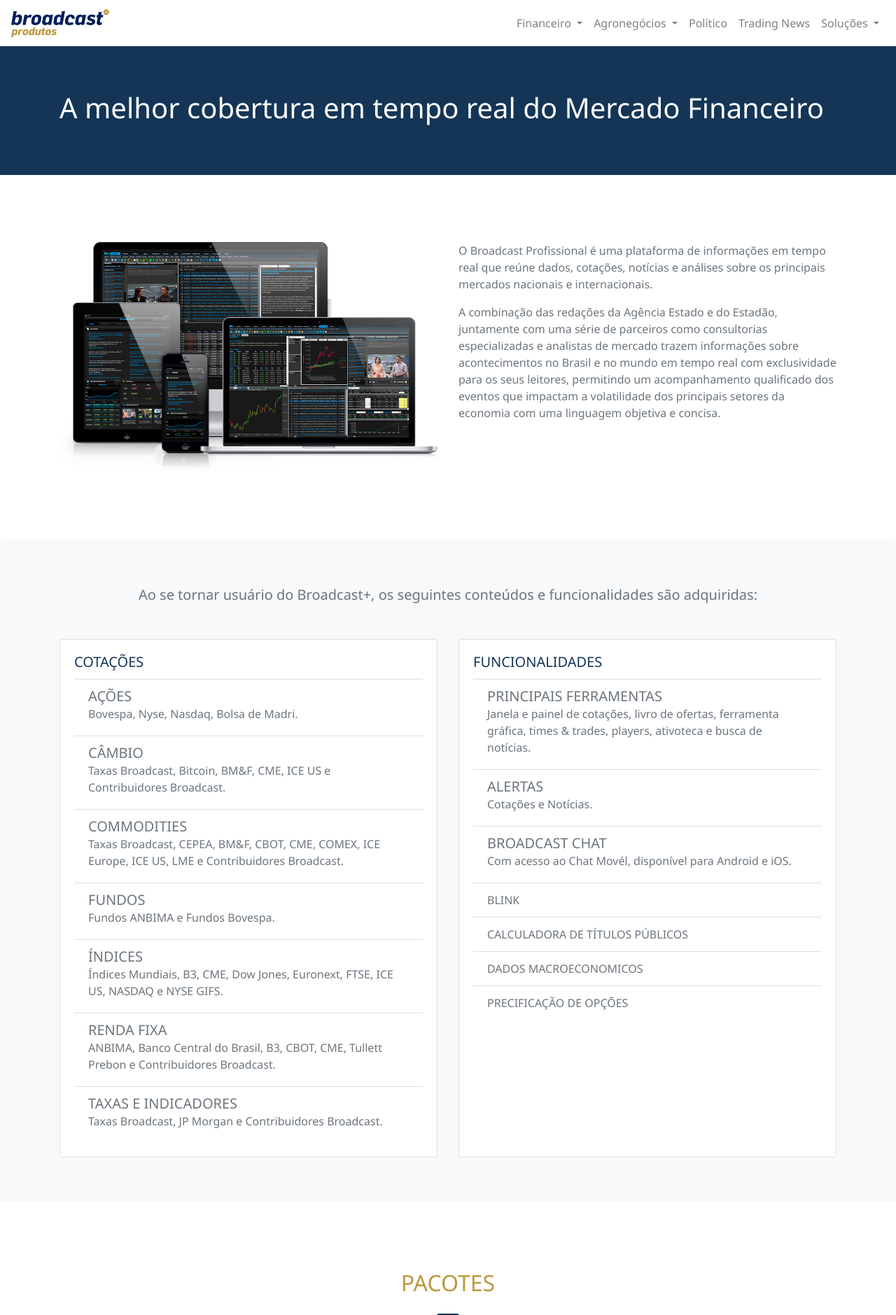
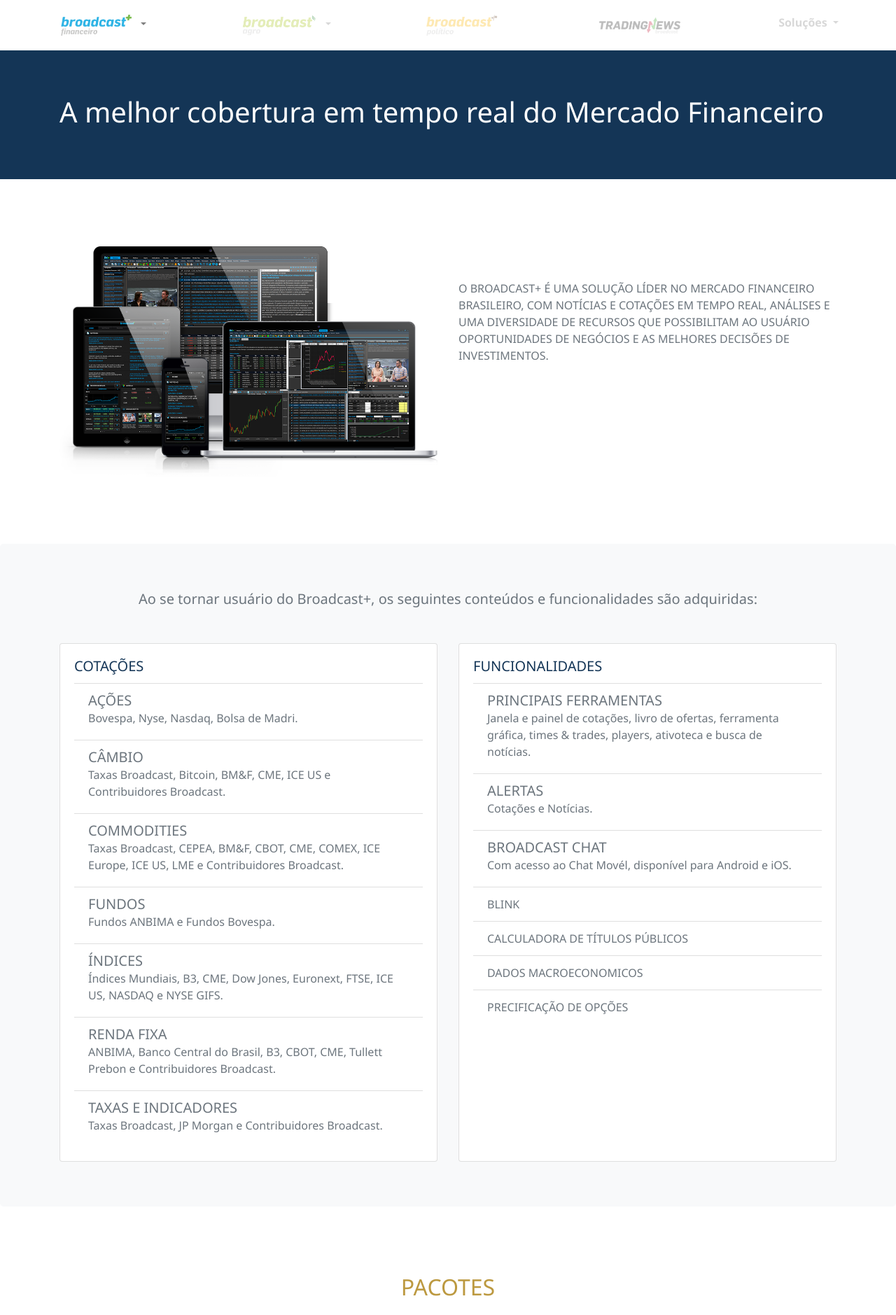
Before and after one commit to brunoLeal93/broadcastprodutos, a Flask app: page /bpro-web in a window 1280 px wide. Shown: the top 1879 px of the page at 70% size. Run offline with Flask 2, Linux system fonts and the light colour scheme; some libraries are stand-ins or nearby versions.

Commit message:
Mudanças de Menu e Correções

```diff
--- a/app/controllers/main.py
+++ b/app/controllers/main.py
@@ -32,7 +32,7 @@ def noticiosos():
 '''
 @app.route('/cotacao', methods=['GET' , 'POST'])
 def cotacao():
-        src = db.searchCotacao()
+        #src = db.searchCotacao()
         html=""
         if request.method == "POST":
                 text = request.form.get('contentSearch')
--- /dev/null
+++ b/app/static/css/menu.css
@@ -0,0 +1,10 @@
+ul {
+    list-style: none;
+    padding: 0;
+    margin: 0;
+    width: 100%;
+}
+.menu {
+    display: flex;
+    justify-content: space-around;
+}
--- a/app/static/css/ppp.css
+++ b/app/static/css/ppp.css
@@ -6,6 +6,10 @@ b{
     max-height:150px;
     width: auto;
     height: auto;
+}
+
+.form-check{
+    color: white;
 }
 
 .fixar {
@@ -53,6 +57,7 @@ h1{
 .legenda{
     font-size: 15px;
     padding-top: 7px;
+    color: white;
 
 }
 
@@ -102,6 +107,7 @@ i.fa-angle-right {color: #007bff;}
 i.fa-angle-down {color: #007bff;}
 i.fa-plus      	{color: #0262a9;}
 i.fa-clock     	{color: #007bff;}
+/*i.fa-minus     	{color: #007bff;}*/
 .realtime{
 	border:2px solid #48d053;
 	border-radius: 3px;
--- /dev/null
+++ b/app/static/js/bcpro.js
@@ -0,0 +1,64 @@
+function pctTrade(){
+    if($(document.getElementById("collapseTrade")).hasClass('show')==false){
+        $('#iconTrade').addClass('fa-rotate-180');
+
+    } else{
+        $('#iconTrade').removeClass('fa-rotate-180');
+
+
+    }
+}
+function pctConjuntura(){
+    if($(document.getElementById("collapseConj")).hasClass('show')==false){
+        $('#iconConjuntura').addClass('fa-rotate-180');
+    } else{
+        $('#iconConjuntura').removeClass('fa-rotate-180');
+
+    }
+}
+function pctMercados(){
+    if($(document.getElementById("collapseMerc")).hasClass('show')==false){
+        $('#iconMercados').addClass('fa-rotate-180');
+    } else{
+        $('#iconMercados').removeClass('fa-rotate-180');
+
+    }
+}
+function pctNews(){
+    if($(document.getElementById("collapseNews")).hasClass('show')==false){
+        $('#iconNews').addClass('fa-rotate-180');
+    } else{
+        $('#iconNews').removeClass('fa-rotate-180');
+
+    }
+}
+function pctAnalises(){
+    if($(document.getElementById("collapseAnalises")).hasClass('show')==false){
+        $('#iconAnalises').addClass('fa-rotate-180');
+    } else{
+        $('#iconAnalises').removeClass('fa-rotate-180');
+
+    }
+}
+
+$(document).ready(function() {
+        $('.fixed').addClass('is-sticky');
+        var url_atual = window.location.href;
+        if(url_atual.match(/Trade/)){
+            document.getElementById("pctTrade").click();
+            console.log(1)
+        }
+        if(url_atual.match(/Conjuntura/)){
+            document.getElementById("pctConjuntura").click();
+        }
+        if(url_atual.match(/Mercados/)){
+            document.getElementById("pctMercados").click();
+        }
+        if(url_atual.match(/News/)){
+            document.getElementById("pctNews").click();
+        }
+        if(url_atual.match(/Analises/)){
+            document.getElementById("pctAnalises").click();
+        }
+
+    });
--- a/app/templates/BCP-Terminal.html
+++ b/app/templates/BCP-Terminal.html
@@ -19,8 +19,8 @@
                         <img src="../static/img/img-Computers.png" class="img-fluid" alt="Responsive image">
                     </div>
                     <div class="col-6">
-                        <p>O Broadcast Profissional é uma plataforma de informações em tempo real que reúne dados, cotações, notícias e análises sobre os principais mercados nacionais e internacionais.</p>
-                        <p>A combinação das redações da Agência Estado e do Estadão, juntamente com uma série de parceiros como consultorias especializadas e analistas de mercado trazem informações sobre acontecimentos no Brasil e no mundo em tempo real com exclusividade para os seus leitores, permitindo um acompanhamento qualificado dos eventos que impactam a volatilidade dos principais setores da economia com uma linguagem objetiva e concisa.</p>
+                        <!--p class="mt-5">O Broadcast+ é uma solução líder no Mercado Financeiro Brasiliero, com Notícias e Cotações em tempo real, Análises e uma diversodade de recursos que possibilitam ao usuário oportunidades de negócios e as melhores decisões de investimentos.</p-->
+                        <p class="mt-5">O BROADCAST+ É UMA SOLUÇÃO LÍDER NO MERCADO FINANCEIRO BRASILEIRO, COM NOTÍCIAS E COTAÇÕES EM TEMPO REAL, ANÁLISES E UMA DIVERSIDADE DE RECURSOS QUE POSSIBILITAM AO USUÁRIO OPORTUNIDADES DE NEGÓCIOS E AS MELHORES DECISÕES DE INVESTIMENTOS.</p>
                     </div>
                 </div>
             </div>
@@ -122,19 +122,19 @@
                 <div class="accordion mb-5" id="accordion">
                     <ul class="list-group">
                         <li class="list-group-item">
-                            <button class="btn btn-link" type="button" data-toggle="collapse" data-target="#collapse1" aria-expanded="false" aria-controls="collapse1">
+                            <button id="pctTrade" onclick="pctTrade()" class="btn btn-link" type="button" data-toggle="collapse" data-target="#collapseTrade" aria-expanded="false" aria-controls="collapseTrade">
                                 BROADCAST TRADE
                             </button>
                             <h4 class="float-sm-right text-secondary">R$280</h4>
                             <!---->
-                            <div id="collapse1" class="collapse" aria-labelledby="heading1" data-parent="#accordion">
+                            <div id="collapseTrade" class="collapse" aria-labelledby="heading1" data-parent="#accordion">
                                 <div class="card-body">
                                     <ul class="nav nav-tabs" id="myTab" role="tablist">
                                         <li class="nav-item">
                                             <a class="nav-link active" id="bct-descricao" data-toggle="tab" href="#bctdescricao1" role="tab" aria-controls="home" aria-selected="true">DESCRIÇÃO</a>
                                         </li>
                                         <li class="nav-item">
-                                            <a class="nav-link" id="bct-ganhos" data-toggle="tab" href="#bctganhos1" role="tab" aria-controls="profile" aria-selected="false">PRINCIPAIS CARACTERÍSTICAS</a>
+                                            <a class="nav-link" id="bct-ganhos" data-toggle="tab" href="#bctganhos1" role="tab" aria-controls="profile" aria-selected="false">DIFERENCIAL</a>
                                         </li>
                                     </ul>
                                     <div class="tab-content" id="myTabContent">
@@ -188,19 +188,19 @@
                             </div>
                         </li>
                         <li class="list-group-item">
-                            <button class="btn btn-link collapsed" type="button" data-toggle="collapse" data-target="#collapse2" aria-expanded="false" aria-controls="collapse2">
+                            <button id="pctConjuntura" onclick="pctConjuntura()" class="btn btn-link collapsed" type="button" data-toggle="collapse" data-target="#pctConjuntura" aria-expanded="false" aria-controls="pctConjuntura">
                                 BROADCAST CONJUNTURA
                             </button>
                             <h4 class="float-sm-right text-secondary">R$460</h4>
                             <!---->
-                            <div id="collapse2" class="collapse" aria-labelledby="heading2" data-parent="#accordion">
+                            <div id="pctConjuntura" class="collapse" aria-labelledby="heading2" data-parent="#accordion">
                                     <div class="card-body">
                                         <ul class="nav nav-tabs" id="myTab" role="tablist">
                                             <li class="nav-item">
                                                 <a class="nav-link active" id="bct-descricao" data-toggle="tab" href="#bctdescricao2" role="tab" aria-controls="home" aria-selected="true">DESCRIÇÃO</a>
                                             </li>
                                             <li class="nav-item">
-                                                <a class="nav-link" id="bct-ganhos" data-toggle="tab" href="#bctganhos2" role="tab" aria-controls="profile" aria-selected="false">CARACTERÍSTICAS</a>
+                                                <a class="nav-link" id="bct-ganhos" data-toggle="tab" href="#bctganhos2" role="tab" aria-controls="profile" aria-selected="false">DIFERENCIAL</a>
                                             </li>
                                         </ul>
                                         <div class="tab-content" id="myTabContent1">
@@ -254,19 +254,19 @@
                             </div>
                         </li>
                         <li class="list-group-item">
-                            <button class="btn btn-link collapsed" type="button" data-toggle="collapse" data-target="#collapse3" aria-expanded="false" aria-controls="collapse3">
+                            <button id="pctMercados" onclick="pctMercados()" class="btn btn-link collapsed" type="button" data-toggle="collapse" data-target="#pctMercados" aria-expanded="false" aria-controls="pctMercados">
                                 BROADCAST MERCADOS
                             </button>
                             <h4 class="float-sm-right text-secondary">R$770</h4>
                             <!---->
-                            <div id="collapse3" class="collapse" aria-labelledby="heading3" data-parent="#accordion">
+                            <div id="pctMercados" class="collapse" aria-labelledby="heading3" data-parent="#accordion">
                                     <div class="card-body">
                                         <ul class="nav nav-tabs" id="myTab" role="tablist">
                                             <li class="nav-item">
                                                 <a class="nav-link active" id="bct-descricao" data-toggle="tab" href="#bctdescricao3" role="tab" aria-controls="home" aria-selected="true">DESCRIÇÃO</a>
                                             </li>
                                             <li class="nav-item">
-                                                <a class="nav-link" id="bct-ganhos" data-toggle="tab" href="#bctganhos3" role="tab" aria-controls="profile" aria-selected="false">PRINCIPAIS CARACTERÍSTICAS</a>
+                                                <a class="nav-link" id="bct-ganhos" data-toggle="tab" href="#bctganhos3" role="tab" aria-controls="profile" aria-selected="false">DIFERENCIAL</a>
                                             </li>
                                         </ul>
                                         <div class="tab-content" id="myTabContent">
@@ -321,19 +321,19 @@
                             </div>
                         </li>
                         <li class="list-group-item">
-                            <button class="btn btn-link collapsed" type="button" data-toggle="collapse" data-target="#collapse4" aria-expanded="false" aria-controls="collapse4">
+                            <button id="pctNews" onclick="pctNews()" class="btn btn-link collapsed" type="button" data-toggle="collapse" data-target="#pctNews" aria-expanded="false" aria-controls="pctNews">
                                 BROADCAST NEWS
                             </button>
                             <h4 class="float-sm-right text-secondary">R$1.500</h4>
                             <!---->
-                            <div id="collapse4" class="collapse" aria-labelledby="heading4" data-parent="#accordion">
+                            <div id="pctNews" class="collapse" aria-labelledby="heading4" data-parent="#accordion">
                                     <div class="card-body">
                                         <ul class="nav nav-tabs" id="myTab" role="tablist">
                                             <li class="nav-item">
                                                 <a class="nav-link active" id="bct-descricao" data-toggle="tab" href="#bctdescricao4" role="tab" aria-controls="home" aria-selected="true">DESCRIÇÃO</a>
                                             </li>
                                             <li class="nav-item">
-                                                <a class="nav-link" id="bct-ganhos" data-toggle="tab" href="#bctganhos4" role="tab" aria-controls="profile" aria-selected="false">PRINCIPAIS CARACTERÍSTICAS</a>
+                                                <a class="nav-link" id="bct-ganhos" data-toggle="tab" href="#bctganhos4" role="tab" aria-controls="profile" aria-selected="false">DIFERENCIAL</a>
                                             </li>
                                         </ul>
                                         <div class="tab-content" id="myTabContent">
@@ -398,19 +398,19 @@
                             </div>
                         </li>
                         <li class="list-group-item">
-                            <button class="btn btn-link collapsed" type="button" data-toggle="collapse" data-target="#collapse5" aria-expanded="false" aria-controls="collapse5">
+                            <button id="pctAnalises" onclick="pctAnalises()"  class="btn btn-link collapsed" type="button" data-toggle="collapse" data-target="#pctAnalises" aria-expanded="false" aria-controls="pctAnalises">
                                 BROADCAST ANÁLISES
                             </button>
                             <h4 class="float-sm-right text-secondary">R$2.500</h4>
                             <!---->
-                            <div id="collapse5" class="collapse" aria-labelledby="heading5" data-parent="#accordion">
+                            <div id="pctAnalises" class="collapse" aria-labelledby="heading5" data-parent="#accordion">
                                     <div class="card-body">
                                         <ul class="nav nav-tabs" id="myTab" role="tablist">
                                             <li class="nav-item">
                                                 <a class="nav-link active" id="bct-descricao" data-toggle="tab" href="#bctdescricao5" role="tab" aria-controls="home" aria-selected="true">DESCRIÇÃO</a>
                                             </li>
                                             <li class="nav-item">
-                                                <a class="nav-link" id="bct-ganhos" data-toggle="tab" href="#bctganhos5" role="tab" aria-controls="profile" aria-selected="false">Resumo</a>
+                                                <a class="nav-link" id="bct-ganhos" data-toggle="tab" href="#bctganhos5" role="tab" aria-controls="profile" aria-selected="false">DIFERENCIAL</a>
                                             </li>
                                         </ul>
                                         <div class="tab-content" id="myTabContent">
@@ -471,3 +471,7 @@
         </section>
     </main>
 {%endblock%}
+
+{%block scripts%}
+<script type="text/javascript" src="../static/js/bcpro.js"></script>
+{%endblock%}
--- a/app/templates/base.html
+++ b/app/templates/base.html
@@ -8,6 +8,7 @@
 
     <!-- Broadcast Comercial CSS -->
     <link rel="stylesheet" href="../static/css/bcprodutos.css">
+    <link rel="stylesheet" href="../static/css/menu.css">
 
     <!-- Fontawesome Icons CSS -->
     <link rel="stylesheet" href="../static/node_modules/@fortawesome/fontawesome-free/css/all.css">
@@ -18,51 +19,56 @@
     {%block nav %}
     <!-- Nav Menu -->
     <nav class="navbar navbar-expand-md navbar-light bg-gradient-light">
+        <!--
       <a class="navbar-brand" href="{{url_for('home')}}">
           <img src="../static/img/logo-bcComercial.png" height="40" width="auto" alt="Broadcast Comercial">
       </a>
       <button class="navbar-toggler" type="button" data-toggle="collapse" data-target="#navbarSupportedContent" aria-controls="navbarSupportedContent" aria-expanded="false" aria-label="Toggle navigation">
         <span class="navbar-toggler-icon"></span>
       </button>
-
-      <div class="collapse navbar-collapse " id="navbarSupportedContent">
-        <ul class="navbar-nav ml-auto">
+    -->
+      <div class="collapse navbar-collapse" id="navbarSupportedContent">
+        <ul class="navbar-nav menu">
             <li class="nav-item dropdown">
                 <a class="nav-link dropdown-toggle" href="#" id="navbarDropdown" role="button" data-toggle="dropdown" aria-haspopup="true" aria-expanded="false">
-                    Financeiro
+                        <img src="../static/img/LOGO-BC-Financeiro.png" height="40" width="auto" alt="Broadcast Financeiro">
                 </a>
                 <div class="dropdown-menu" aria-labelledby="navbarDropdown">
                     <a class="dropdown-item" href="{{url_for('bpro_terminal')}}">Desktop</a>
-                    <a class="dropdown-item" href="#">Web</a>
-                    <a class="dropdown-item" href="#">Wallboard</a>
+                    <a class="dropdown-item" href="#"><span style="color: grey">Web</span> (Em Breve)</a>
+                    <a class="dropdown-item" href="#"><span style="color: grey">Wallboard</span> (Em Breve)</a>
                 </div>
             </li>
-            <li class="nav-item dropdown">
+            <li class="nav-item dropdown" style="opacity: 0.3; filter: alpha(opacity=30);">
                 <a class="nav-link dropdown-toggle" href="#" id="navbarDropdown" role="button" data-toggle="dropdown" aria-haspopup="true" aria-expanded="false">
-                    Agronegócios
+                    <img  src="../static/img/LOGO-BC-Agro.png" height="40" width="auto" alt="Broadcast Agro">
                 </a>
-                <div class="dropdown-menu" aria-labelledby="navbarDropdown">
+                <!--div class="dropdown-menu" aria-labelledby="navbarDropdown">
                     <a class="dropdown-item" href="#">Desktop</a>
                     <a class="dropdown-item" href="#">Web</a>
                     <a class="dropdown-item" href="#">Wallboard</a>
-                </div>
+                </div-->
             </li>
-            <li class="nav-item">
-                <a class="nav-link" href="#">Político</a>
+            <li class="nav-item" style="opacity: 0.3; filter: alpha(opacity=30);">
+                <a class="nav-link" href="#">
+                    <img src="../static/img/LOGO-BC-Político.png" height="40" width="auto" alt="Broadcast Político">
+                </a>
             </li>
-            <li class="nav-item ">
-                <a class="nav-link" href="#">Trading News</a>
+            <li class="nav-item" style="opacity: 0.3; filter: alpha(opacity=30);">
+                <a class="nav-link" href="#">
+                    <img  src="../static/img/LOGO-BC-TradingNews.png" height="40" width="auto" alt="Broadcast TradingNews">
+                </a>
             </li>
-            <li class="nav-item dropdown">
-                <a class="nav-link dropdown-toggle" href="#" id="navbarDropdown" role="button" data-toggle="dropdown" aria-haspopup="true" aria-expanded="false">
-                    Soluções
+            <li class="nav-item dropdown" style="opacity: 0.3; filter: alpha(opacity=30);">
+                <a class="nav-link dropdown-toggle mt-1" href="#" id="navbarDropdown" role="button" data-toggle="dropdown" aria-haspopup="true" aria-expanded="false">
+                    <b>Soluções</b>
                 </a>
-                <div class="dropdown-menu" aria-labelledby="navbarDropdown">
-                    <a class="dropdown-item" href="#">Action</a>
+                <!--div class="dropdown-menu" aria-labelledby="navbarDropdown">
+                    <a class="dropdown-item" href="#"></a>
                     <a class="dropdown-item" href="#">Another action</a>
                     <div class="dropdown-divider"></div>
                     <a class="dropdown-item" href="#">Something else here</a>
-                </div>
+                </div-->
             </li>
         </ul>
       </div>
```
Also changed, not shown: app/templates/home.html (+8 -8 lines), app/templates/ppp.html (+26 -26 lines), app/static/img/LOGO-BC-Agro.png (added), app/static/img/LOGO-BC-Financeiro.png, app/static/img/LOGO-BC-Institucional.png (added), app/static/img/LOGO-BC-Político.png (added), app/static/img/LOGO-BC-TradingNews.png (added).
